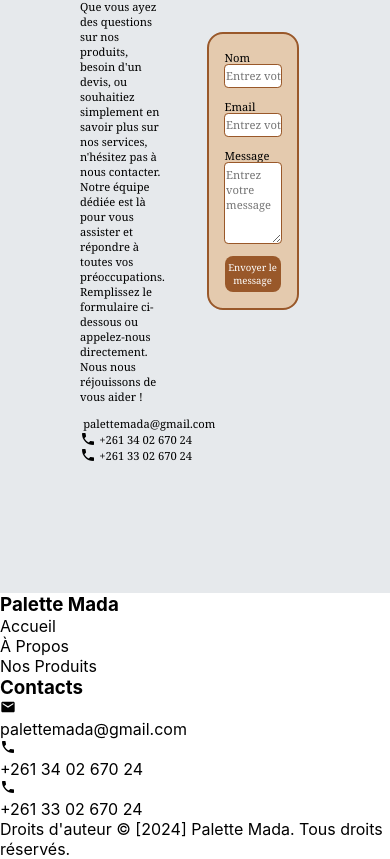
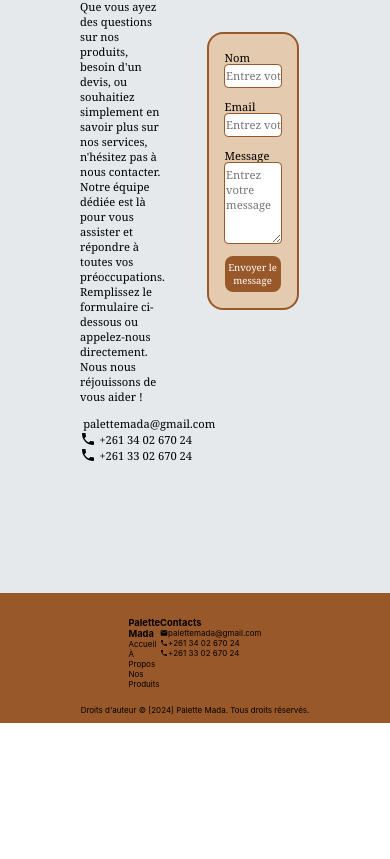
Before and after one commit to ManohisoaVicky/palette_mada, a React (Create React App) app: page / in a window 390 px wide. Shown: the part 2783-3642 px from the top of the page. After the commit the page ends 3506 px from the top, so only its background shows below. Built offline with nearby package versions, Linux system fonts and the light colour scheme.

Commit message:
styled footer for small pc screens

```diff
--- a/src/App.css
+++ b/src/App.css
@@ -291,6 +291,34 @@
   box-shadow: 2px 2px 5px rgba(0, 0, 0, 0.3);
 }
 
+.footer {
+  display: flex;
+  flex-direction: column;
+  align-items: center;
+
+  background-color: var(--dark-brown);
+}
+
+.footer-main {
+  display: flex;
+  justify-content: center;
+}
+
+.footer-link-container {
+  display: flex;
+  flex-direction: column;
+  width: 80%;
+}
+
+.footer-info-container {
+  display: flex;
+  align-items: center;
+}
+
+.footer-link:hover {
+  cursor: pointer;
+}
+
 /*---------------------------------------------------------------LARGE SCREEN STYLES----------------------------------------------------------*/
 
 @media screen and (min-width: 1680px) {
@@ -429,44 +457,22 @@
   /*---------------------Footer Large -----------------------*/
 
   .footer {
-    display: flex;
-    flex-direction: column;
-    align-items: center;
-
-    background-color: var(--dark-brown);
     padding: 1rem 0;
     font-size: 0.8rem;
   }
 
   .footer-main {
-    display: flex;
-    justify-content: center;
     width: 30%;
     padding-top: 2rem;
-  }
-
-  .footer-link-container {
-    display: flex;
-    flex-direction: column;
-    width: 80%;
   }
 
   .footer-link {
     margin: 0.2rem 0;
   }
 
-  .footer-link:hover {
-    cursor: pointer;
-  }
-
   .footer-info {
     padding-left: 0.3rem;
     padding: 0.2rem 0;
-  }
-
-  .footer-info-container {
-    display: flex;
-    align-items: center;
   }
 
   .copyright {
@@ -615,4 +621,18 @@
   }
 
   /*Footer style for small screens */
+
+  .footer {
+    padding: 0.5rem 0;
+    font-size: 0.5rem;
+  }
+
+  .footer-main {
+    width: 30%;
+    padding-top: 1rem;
+  }
+
+  .copyright {
+    margin-top: 1rem;
+  }
 }
```
